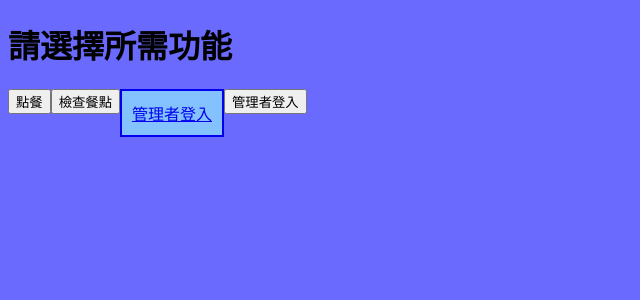
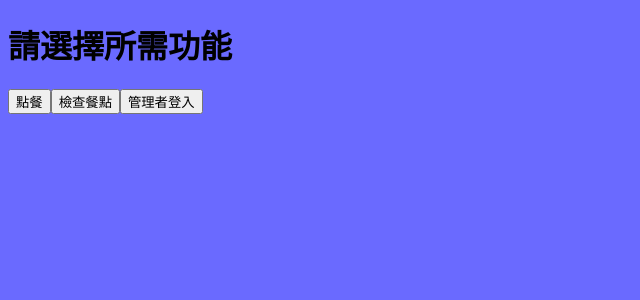
Before and after one commit to YI-CHIH-0126/group_order, a Flask app: page / in a window 1280 px wide. Shown: the top 300 px of the page, without its empty margins (0-640 px from the left). Run offline with Flask 3, Linux system fonts and the light colour scheme.

Commit message:
delete the part of mistake

```diff
--- a/api/templates/home.html
+++ b/api/templates/home.html
@@ -9,7 +9,7 @@
         <h1>請選擇所需功能</h1>
         <div class="frame">
             <form action="/order" method="GET"><input type="submit" value="點餐"></form>
-            <form action="/check_order" method="GET"><input type="submit" value="檢查餐點"></form>            <a class="manager_log_in" href="http://127.0.0.1:5000/log_in">管理者登入</a>
+            <form action="/check_order" method="GET"><input type="submit" value="檢查餐點"></form>
             <form action="/log_in" method="GET"><input type="submit" value="管理者登入"></form>
         </div>
     </body>
```
